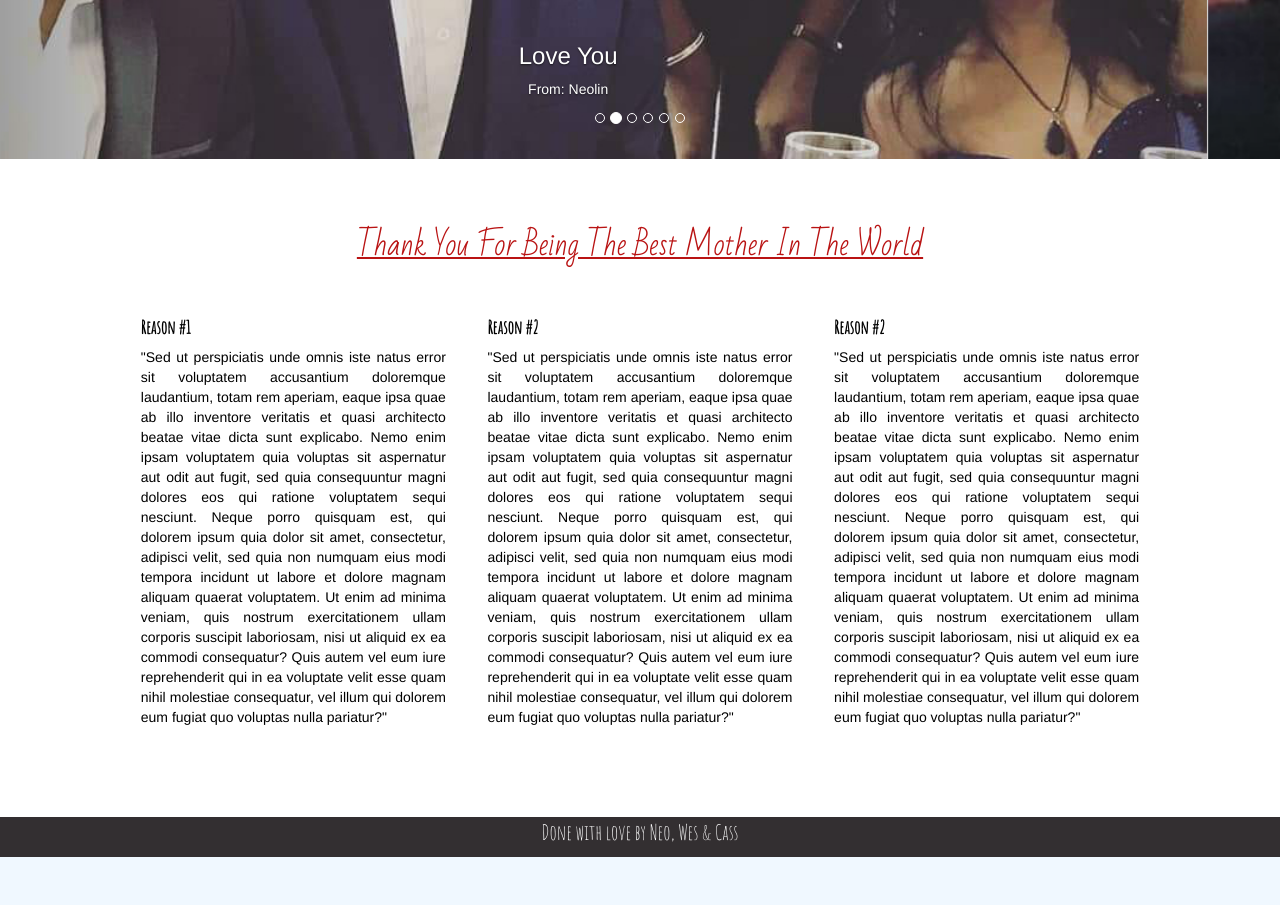
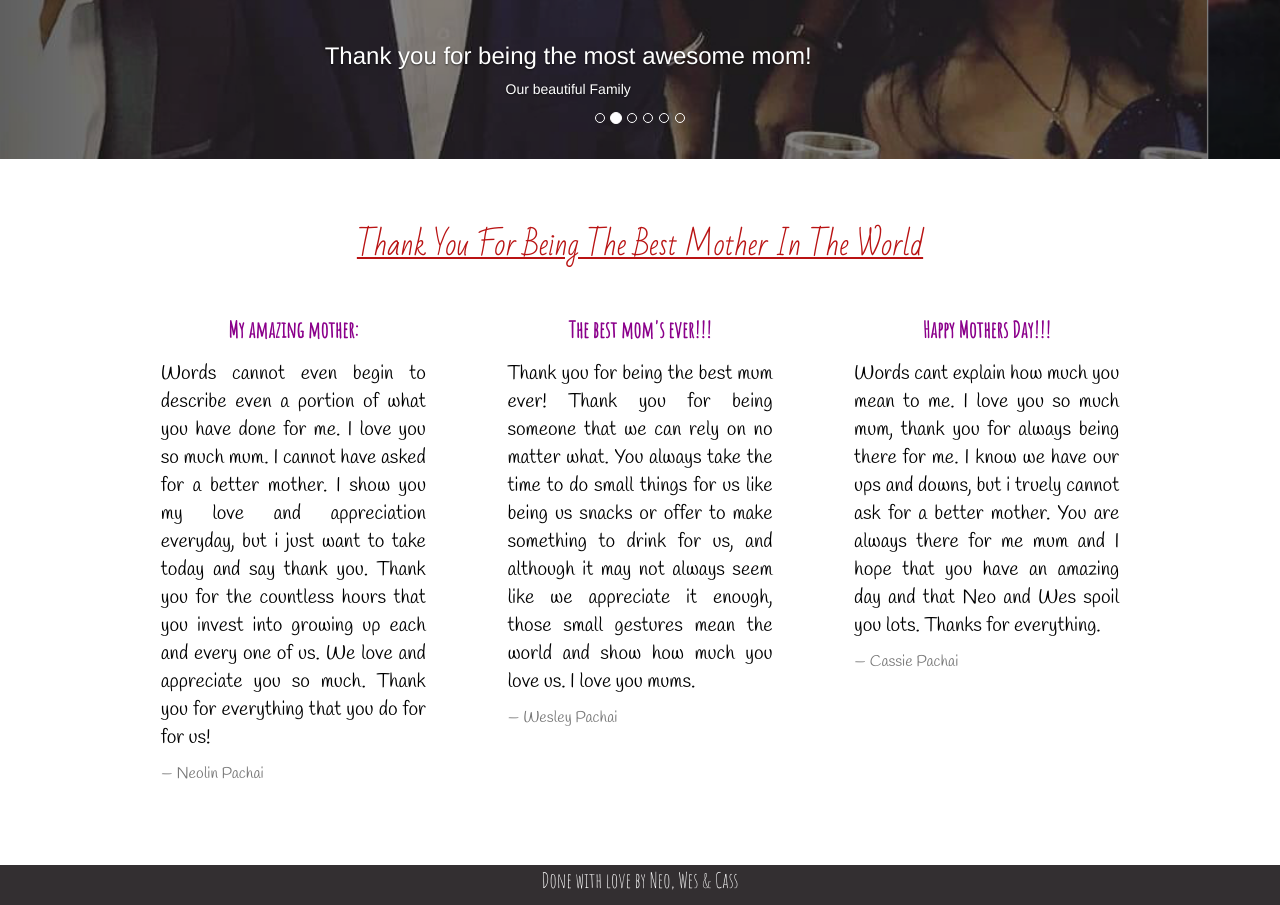
Before and after one commit to Neolin-Pachai/MothersDay, a plain HTML site: page index.html in a window 1280 px wide. Shown: the part 830-1735 px from the top of the page. Before the commit the page ends 1687 px from the top, so only its background shows below. Drawn offline with nearby package versions, Linux system fonts and the light colour scheme; a web font is replaced by a local one.

Commit message:
final changes

```diff
--- a/index.html
+++ b/index.html
@@ -19,6 +19,7 @@
     <link href="https://fonts.googleapis.com/css?family=Amatic+SC|Bad+Script&display=swap" rel="stylesheet">
     <link rel="stylesheet" href="https://use.fontawesome.com/releases/v5.7.0/css/all.css" integrity="sha384-lZN37f5QGtY3VHgisS14W3ExzMWZxybE1SJSEsQp9S+oqd12jhcu+A56Ebc1zFSJ" crossorigin="anonymous">
     <link href="https://fonts.googleapis.com/css2?family=Modak&display=swap" rel="stylesheet">
+    <link href="https://fonts.googleapis.com/css?family=Handlee&display=swap" rel="stylesheet">
 
     <style>
         .bg-1 {
@@ -30,7 +31,7 @@
         .bg-2 {
             padding: 0 120px;
             padding-top: 50px;
-            padding-bottom: 80px;
+            padding-bottom: 50px;
             background-color: #ffffff; /* Dark Blue */
             color: #000000;
         }
@@ -49,10 +50,12 @@
             font-family: 'Amatic SC', cursive;
             color: #000000;
             font-weight: bold;
-            font-size: 130%;
+            font-size: 160%;
+           color: darkmagenta;
+            text-align: center;
         }
 
-        footer
+        .foot
         {
             font-size: 150%;
             background-color: #332f31;
@@ -94,9 +97,17 @@
             width: 100%;
             display: block;
             height: auto;
+            filter: brightness(60%);
         }
         .poo{
             padding: 0 2%
+        }
+
+        .poo blockquote{
+            text-align: justify;
+            font-family: 'Handlee', cursive;
+            border: none;
+            font-size: 140%;
         }
     </style>
 
@@ -123,44 +134,44 @@
                 <div class="item active">
                     <img src="Images/A1New.jpg" alt="New York">
                     <div class="carousel-caption">
-                        <h3>Love You</h3>
-                        <p>From: Neolin</p>
+                        <h3>Thank you for being the most awesome mom!</h3>
+                        <p>Our beautiful Family</p>
                     </div>
                 </div>
 
                 <div class="item">
                     <img src="Images/N1New.jpg" alt="Chicago">
                     <div class="carousel-caption">
-                        <h3>Best Mom Ever</h3>
-                        <p>From Wesley</p>
+                        <h3>My Noseos!</h3>
+                        <p>From Neolin</p>
                     </div>
                 </div>
                 <div class="item">
                     <img src="Images/W1New.jpg" alt="Los Angeles">
                     <div class="carousel-caption">
-                        <h3>Miss You</h3>
-                        <p>From Cassie</p>
+                        <h3>Best Mom Ever!</h3>
+                        <p>From Wesley</p>
                     </div>
                 </div>
                 <div class="item">
                     <img src="Images/A2.jpg" alt="Los Angeles">
                     <div class="carousel-caption">
-                        <h3>Miss You</h3>
+                        <h3>Love you Mum, Happy Mothers Day!</h3>
                         <p>From Cassie</p>
                     </div>
                 </div>
                 <div class="item">
                     <img src="Images/L2New.jpg" alt="Los Angeles">
                     <div class="carousel-caption">
-                        <h3>Miss You</h3>
-                        <p>From Cassie</p>
+                        <h3>A Happy Mothers day to you</h3>
+                        <p>From Linus</p>
                     </div>
                 </div>
                 <div class="item">
                     <img src="Images/Y1New.jpg" alt="Los Angeles">
                     <div class="carousel-caption">
-                        <h3>Miss You</h3>
-                        <p>From Cassie</p>
+                        <h3>You are so beautiful and amazing</h3>
+                        <p>We all love you so much!</p>
                     </div>
                 </div>
             </div>
@@ -182,26 +193,29 @@
             <div="row">
             <div class="col-xs-12 col-md-12"> <h3>Thank You For Being The Best Mother In The World</h3></div>
             <div class="col-xs-12 col-md-4 text-justify poo">
-                <h4>Reason #1</h4>
-                <p>
-                    "Sed ut perspiciatis unde omnis iste natus error sit voluptatem accusantium doloremque laudantium, totam rem aperiam, eaque ipsa quae ab illo inventore veritatis et quasi architecto beatae vitae dicta sunt explicabo. Nemo enim ipsam voluptatem quia voluptas sit aspernatur aut odit aut fugit, sed quia consequuntur magni dolores eos qui ratione voluptatem sequi nesciunt. Neque porro quisquam est, qui dolorem ipsum quia dolor sit amet, consectetur, adipisci velit, sed quia non numquam eius modi tempora incidunt ut labore et dolore magnam aliquam quaerat voluptatem. Ut enim ad minima veniam, quis nostrum exercitationem ullam corporis suscipit laboriosam, nisi ut aliquid ex ea commodi consequatur? Quis autem vel eum iure reprehenderit qui in ea voluptate velit esse quam nihil molestiae consequatur, vel illum qui dolorem eum fugiat quo voluptas nulla pariatur?"
-                </p>
+                <h4>My amazing mother:</h4>
+                <blockquote class="blockquote text-center">
+                    <p class="mb-0">Words cannot even begin to describe even a portion of what you have done for me. I love you so much mum. I cannot have asked for a better mother. I show you my love and appreciation everyday, but i just want to take today and say thank you. Thank you for the countless hours that you invest into growing up each and every one of us. We love and appreciate you so much. Thank you for everything that you do for for us!</p>
+                    <footer class="blockquote-footer">Neolin Pachai</footer>
+                </blockquote>
             </div>
             <div class="col-xs-12 col-md-4 text-justify poo">
-                <h4>Reason #2</h4>
-                <p>
-                    "Sed ut perspiciatis unde omnis iste natus error sit voluptatem accusantium doloremque laudantium, totam rem aperiam, eaque ipsa quae ab illo inventore veritatis et quasi architecto beatae vitae dicta sunt explicabo. Nemo enim ipsam voluptatem quia voluptas sit aspernatur aut odit aut fugit, sed quia consequuntur magni dolores eos qui ratione voluptatem sequi nesciunt. Neque porro quisquam est, qui dolorem ipsum quia dolor sit amet, consectetur, adipisci velit, sed quia non numquam eius modi tempora incidunt ut labore et dolore magnam aliquam quaerat voluptatem. Ut enim ad minima veniam, quis nostrum exercitationem ullam corporis suscipit laboriosam, nisi ut aliquid ex ea commodi consequatur? Quis autem vel eum iure reprehenderit qui in ea voluptate velit esse quam nihil molestiae consequatur, vel illum qui dolorem eum fugiat quo voluptas nulla pariatur?"
-                </p>
+                <h4>The best mom's ever!!!</h4>
+                <blockquote class="blockquote text-center">
+                    <p class="mb-0">Thank you for being the best mum ever! Thank you for being someone that we can rely on no matter what. You always take the time to do small things for us like being us snacks or offer to make something to drink for us, and although it may not always seem like we appreciate it enough, those small gestures mean the world and show how much you love us. I love you mums.</p>
+                    <footer class="blockquote-footer">Wesley Pachai</footer>
+                </blockquote>
             </div>
             <div class="col-xs-12 col-md-4 text-justify poo">
-                <h4>Reason #2</h4>
-                <p>
-                    "Sed ut perspiciatis unde omnis iste natus error sit voluptatem accusantium doloremque laudantium, totam rem aperiam, eaque ipsa quae ab illo inventore veritatis et quasi architecto beatae vitae dicta sunt explicabo. Nemo enim ipsam voluptatem quia voluptas sit aspernatur aut odit aut fugit, sed quia consequuntur magni dolores eos qui ratione voluptatem sequi nesciunt. Neque porro quisquam est, qui dolorem ipsum quia dolor sit amet, consectetur, adipisci velit, sed quia non numquam eius modi tempora incidunt ut labore et dolore magnam aliquam quaerat voluptatem. Ut enim ad minima veniam, quis nostrum exercitationem ullam corporis suscipit laboriosam, nisi ut aliquid ex ea commodi consequatur? Quis autem vel eum iure reprehenderit qui in ea voluptate velit esse quam nihil molestiae consequatur, vel illum qui dolorem eum fugiat quo voluptas nulla pariatur?"
-                </p>
+                <h4>Happy Mothers Day!!!</h4>
+                <blockquote class="blockquote text-center">
+                    <p class="mb-0">Words cant explain how much you mean to me. I love you so much mum, thank you for always being there for me. I know we have our ups and downs, but i truely cannot ask for a better mother. You are always there for me mum and I hope that you have an amazing day and that Neo and Wes spoil you lots. Thanks for everything.</p>
+                    <footer class="blockquote-footer">Cassie Pachai</footer>
+                </blockquote>
             </div>
             </div>
         </div>
-        <footer class="container-fluid text-center">
+        <footer class="container-fluid text-center foot">
             <p>Done with love by Neo, Wes & Cass</p>
         </footer>
     </body>
```
Also changed, not shown: 1 other file.
